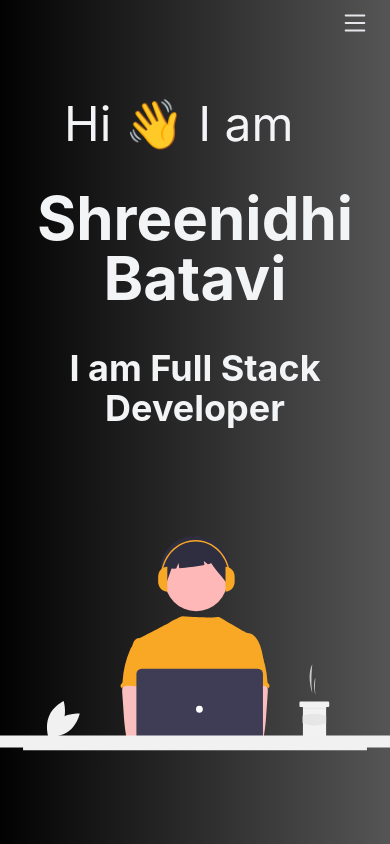
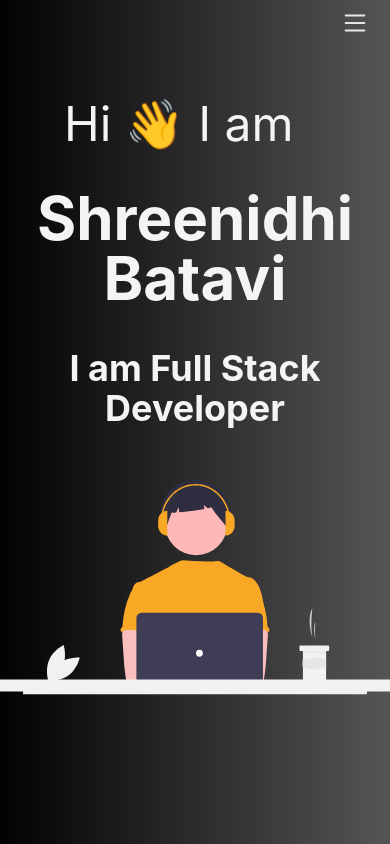
Before and after one commit to ShreenidhiBatavi/portfolio_next.js, a Next.js app: page / in a window 390 px wide. Built offline with nearby package versions, Linux system fonts and the light colour scheme.

Commit message:
some changes

```diff
--- a/components/Hero.js
+++ b/components/Hero.js
@@ -55,7 +55,7 @@ const Hero = () => {
 
             </div>
             {/* photo */}
-            <div className="col-span-1  flex lg:justify-center lg:items-center lg:border-t border-amber-300">
+            <div className="col-span-1  lg:mt-0 -mt-14 flex lg:justify-center lg:items-center lg:border-t border-amber-300">
                     <Image src={icon} width="500px" height="500px" />
             </div>
 
```
